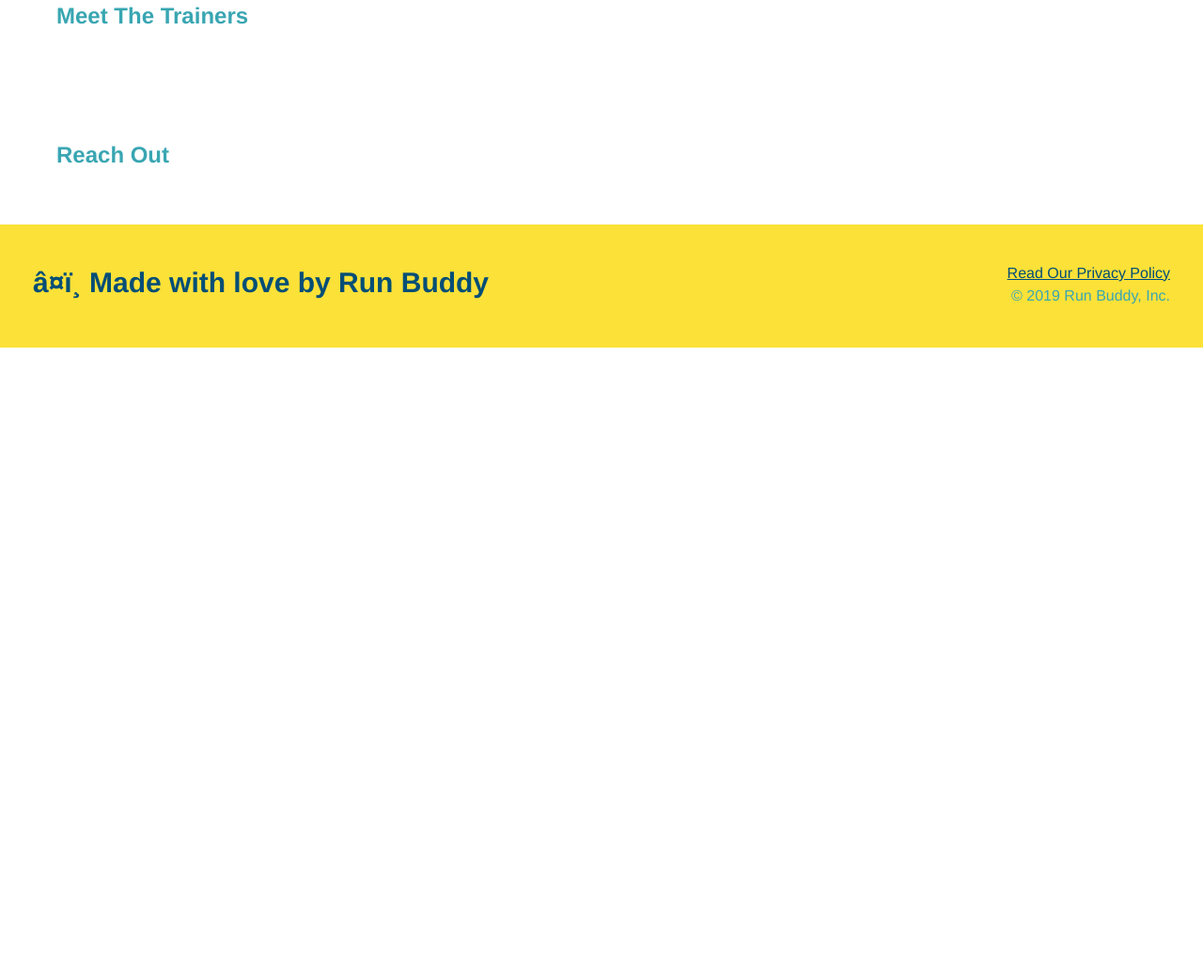
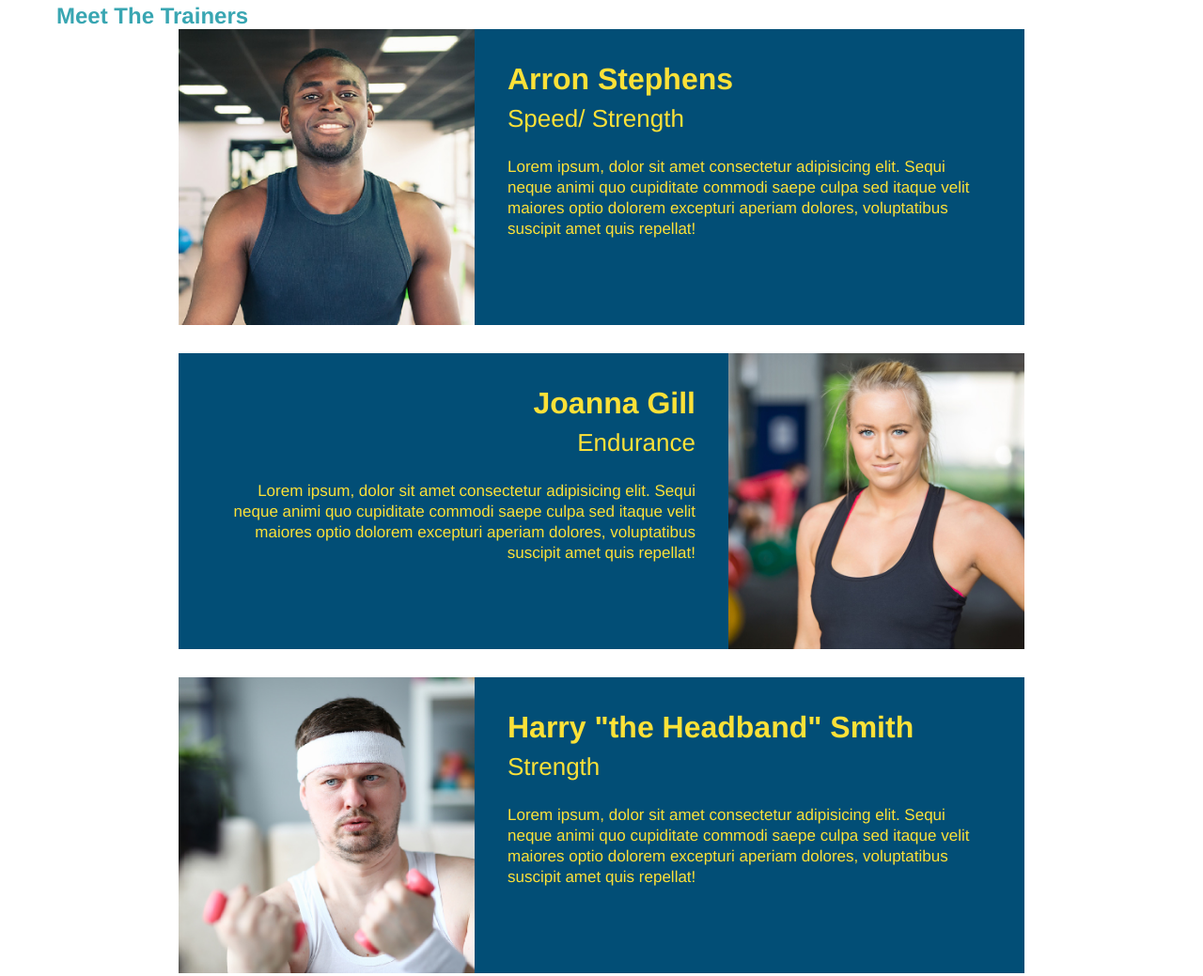
Before and after one commit to breschmidt182/run-buddy, a plain HTML site: page index.html in a window 1280 px wide. Shown: the part 2665-3704 px from the top of the page at 94% size. Before the commit the page ends 3035 px from the top, so only its background shows below. Drawn offline with Linux system fonts and the light colour scheme.

Commit message:
completed meet the trainers section

```diff
--- a/assests/css/style.css
+++ b/assests/css/style.css
@@ -10,6 +10,14 @@
 
 .secondary-border {
     border-color: #39a6b2;
+}
+
+.text-left {
+    text-align: left;
+}
+
+.text-right {
+    text-align: right;
 }
 
 header a {
@@ -196,3 +204,42 @@ section {
 .steps span {
     font-size: 3px;
 }
+
+.trainers {
+    text-align: center;
+}
+
+.trainer {
+    width: 900px;
+    margin: 0 auto 30px auto;
+    background: #024e76;
+    color: #fce138;
+    overflow: auto;
+}
+
+.trainer img {
+    width: 35%;
+    float: left;
+}
+
+.trainer-bio {
+    padding: 35px;
+    float: left;
+    width: 65%;
+}
+
+.trainer-bio h3 {
+    font-size: 32px;
+    margin-bottom: 8px;
+}
+
+.trainer-bio h4 {
+    font-weight: lighter;
+    font-size: 26px;
+    margin-bottom: 25px;
+}
+
+.trainer-bio p {
+    font-size: 17px;
+    line-height: 1.3;
+}
--- a/index.html
+++ b/index.html
@@ -106,8 +106,38 @@
        </section>
 
        <!--"meet the trainers" section-->
-       <section>
-           <h2>Meet The Trainers</h2>
+       <section id="your-trainers">
+           <h2 class="section-title primary-border">Meet The Trainers</h2>
+           <!--Trainer 1-->
+           <article class="trainer">
+               <img src="./assests/trainer-1.jpg" alt="Arron Stephens in his workout clothes, ready to pump iron."/>
+               <div class="trainer-bio text-left">
+                   <h3>Arron Stephens</h3>
+                   <h4>Speed/ Strength</h4>
+                   <p> Lorem ipsum, dolor sit amet consectetur adipisicing elit. Sequi neque animi quo cupiditate commodi saepe culpa sed
+                    itaque velit maiores optio dolorem excepturi aperiam dolores, voluptatibus suscipit amet quis repellat!</p>
+               </div>
+           </article>
+           <!--Trainer 2-->
+           <article class="trainer">
+               <div class="trainer-bio text-right">
+                   <h3>Joanna Gill</h3>
+                   <h4>Endurance</h4>
+                   <P>Lorem ipsum, dolor sit amet consectetur adipisicing elit. Sequi neque animi quo cupiditate commodi saepe culpa sed
+                    itaque velit maiores optio dolorem excepturi aperiam dolores, voluptatibus suscipit amet quis repellat!</P>
+               </div>
+               <img src="./assests/trainer-2.jpg" alt="Joanna Gill cooling off after a workout" />
+           </article>
+           <!--Trainer 3-->
+           <article class="trainer">
+               <img src="./assests/trainer-3.jpg" alt="Harry Smith wearing a headband and lifting comically small pink weights" />
+               <div class="trainer-bio text-left">
+                   <h3>Harry "the Headband" Smith</h3>
+                   <h4>Strength</h4>
+                   <P>Lorem ipsum, dolor sit amet consectetur adipisicing elit. Sequi neque animi quo cupiditate commodi saepe culpa sed
+                    itaque velit maiores optio dolorem excepturi aperiam dolores, voluptatibus suscipit amet quis repellat!</P>
+               </div>
+           </article>
        </section>
 
        <!--"reach out" section-->
```
Also changed, not shown: assests/trainer-1.jpg (added), assests/trainer-2.jpg (added), assests/trainer-3.jpg (added).
